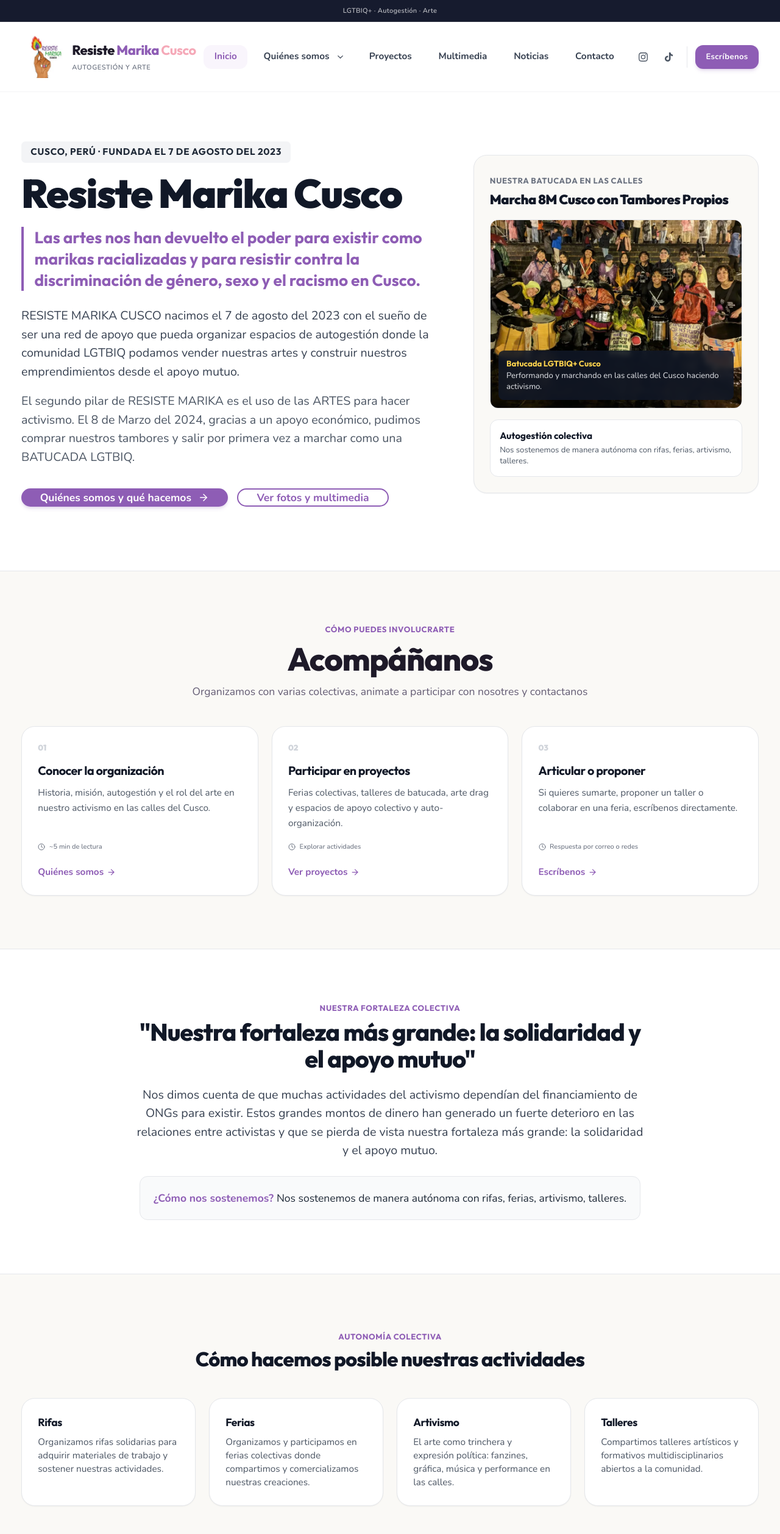
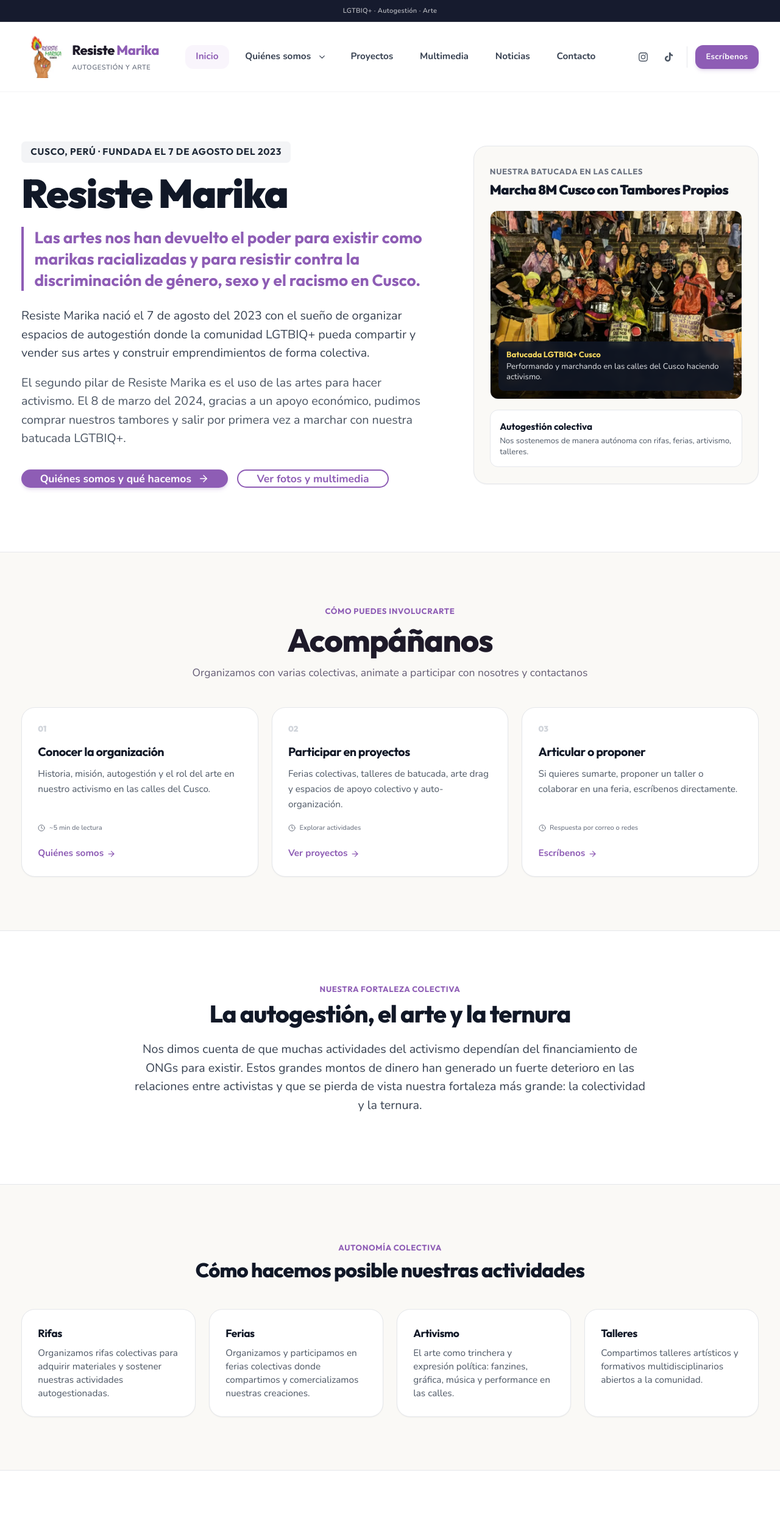
Before and after one commit to ElizabethVeronica/ResisteMarika.org, a React (Vite) app: page / in a window 1280 px wide. Shown: the top 2516 px of the page at 61% size. Built offline with nearby package versions, Linux system fonts and the light colour scheme.

Commit message:
Retirar fases del inicio y guardar plan privado

```diff
--- a/src/components/layout/Footer.tsx
+++ b/src/components/layout/Footer.tsx
@@ -68,16 +68,16 @@ export default function Footer() {
               </div>
               <div className="flex flex-col">
                 <span className="font-display font-extrabold text-xl tracking-tight text-white leading-none">
-                  Resiste <span className="text-brand-purpleSoft">Marika</span> <span className="text-brand-pink">Cusco</span>
+                  Resiste <span className="text-brand-purpleSoft">Marika</span>
                 </span>
                 <span className="text-[10px] font-bold text-brand-sky tracking-wider uppercase mt-0.5">
-                  Red de Apoyo Mutuo & Autogestión
+                  Red Colectiva & Autogestión
                 </span>
               </div>
             </Link>
 
             <p className="text-sm text-white/75 leading-relaxed max-w-sm mt-1 font-sans">
-              Nacimos el <strong>7 de agosto del 2023</strong> en Cusco como una red de apoyo mutuo para construir espacios de autogestión, arte y defensa de los derechos de la comunidad LGTBIQ+ y mujeres.
+              Nacimos el <strong>7 de agosto del 2023</strong> en Cusco como una red colectiva para construir espacios de autogestión, arte y defensa de los derechos de la comunidad LGTBIQ+ y mujeres.
             </p>
 
             <div className="flex items-center gap-2 text-xs text-brand-yellowWarm font-semibold">
@@ -156,9 +156,9 @@ export default function Footer() {
 
         {/* Barra Inferior */}
         <div className="pt-8 flex flex-col sm:flex-row items-center justify-between gap-4 text-xs text-white/60 font-sans">
-          <p>© {year} Resiste Marika Cusco. Asociación Civil Sin Fines de Lucro.</p>
+          <p>© {year} Resiste Marika. Asociación Civil Sin Fines de Lucro.</p>
           <p className="flex items-center gap-1.5 font-medium">
-            Solidaridad, artivismo y ternura radical <Heart size={12} className="text-brand-pink fill-brand-pink" />
+            Colectividad, artivismo y ternura radical <Heart size={12} className="text-brand-pink fill-brand-pink" />
           </p>
         </div>
       </Container>
--- a/src/components/layout/Navbar.tsx
+++ b/src/components/layout/Navbar.tsx
@@ -51,24 +51,24 @@ export default function Navbar() {
         )}
       >
         <Container className="flex items-center justify-between">
-          {/* Logo Institucional: Resiste Marika Cusco */}
+          {/* Logo institucional de Resiste Marika */}
           <Link
             to="/"
             className="flex items-center gap-3 group"
             onClick={() => setMobileOpen(false)}
           >
-            {/* Logo oficial de Resiste Marika Cusco */}
+            {/* Logo oficial de Resiste Marika */}
             <div className="relative h-14 w-14 sm:h-16 sm:w-16 overflow-hidden transition-transform group-hover:scale-105">
               <img
                 src="/images/logo.jpg"
-                alt="Logo Resiste Marika Cusco"
+                alt="Logo de Resiste Marika"
                 className="w-full h-full object-cover"
               />
             </div>
 
             <div className="flex flex-col">
               <span className="font-display font-extrabold text-lg sm:text-xl tracking-tight text-brand-dark leading-none">
-                Resiste <span className="text-brand-purple">Marika</span> <span className="text-brand-pink font-bold">Cusco</span>
+                Resiste <span className="text-brand-purple">Marika</span>
               </span>
               <span className="text-[11px] font-semibold text-gray-500 tracking-wider uppercase mt-1">
                 Autogestión y Arte
--- a/src/config/navigation.ts
+++ b/src/config/navigation.ts
@@ -9,7 +9,7 @@ export const NAV_LINKS: NavLink[] = [
       { label: 'Nosotros',               href: '/quienes-somos#nosotros',               descripcion: 'Historia, arte y comunidad en Cusco' },
       { label: 'Misión y Visión',        href: '/quienes-somos#mision-vision',          descripcion: 'Propósito y 6 objetivos estratégicos' },
       { label: 'Dónde trabajamos',       href: '/quienes-somos#donde-trabajamos',       descripcion: 'Ámbito territorial y presencia en Cusco' },
-      { label: 'Con quiénes trabajamos', href: '/quienes-somos#con-quienes-trabajamos', descripcion: 'Redes, articulación y apoyo mutuo' },
+      { label: 'Con quiénes trabajamos', href: '/quienes-somos#con-quienes-trabajamos', descripcion: 'Redes, articulación y auto-organización' },
     ],
   },
   { label: 'Proyectos',      href: '/proyectos' },
--- a/src/config/nosotros.ts
+++ b/src/config/nosotros.ts
@@ -5,21 +5,21 @@ export const HISTORIA_RESUMEN = {
   ciudad: 'Cusco, Perú',
   organizacion: 'Resiste Marika Cusco',
   lema: 'Las artes nos han devuelto el poder para existir como marikas racializadas y resistir contra la discriminación en Cusco.',
-  sublema: 'Red de autogestión, arte y apoyo mutuo',
+  sublema: 'Red de autogestión, arte y ternura',
   declaracionInicial:
     'Las artes nos han devuelto el poder para existir como marikas racializadas y para resistir contra la discriminación de género, sexo y el racismo en Cusco.',
   parrafo1:
-    'RESISTE MARIKA CUSCO nacimos el 7 de agosto del 2023 con el sueño de ser una red de apoyo que pueda organizar espacios de autogestión donde la comunidad LGTBIQ podamos vender nuestras artes y construir nuestros emprendimientos desde el apoyo mutuo.',
+    'Resiste Marika nació el 7 de agosto del 2023 con el sueño de organizar espacios de autogestión donde la comunidad LGTBIQ+ pueda compartir y vender sus artes y construir emprendimientos de forma colectiva.',
   parrafo2:
-    'Nos dimos cuenta de que muchas actividades del activismo dependían del financiamiento de ONGs para existir. Estos grandes montos de dinero han generado un fuerte deterioro en las relaciones entre activistas y que se pierda de vista nuestra fortaleza más grande: la solidaridad y el apoyo mutuo.',
+    'Nos dimos cuenta de que muchas actividades del activismo dependían del financiamiento de ONGs para existir. Estos grandes montos de dinero han generado un fuerte deterioro en las relaciones entre activistas y que se pierda de vista nuestra fortaleza más grande: la colectividad y la ternura.',
   parrafo3:
     'Nos sostenemos de manera autónoma con rifas, ferias, artivismo, talleres.',
   pilarArtes:
-    'El segundo pilar de RESISTE MARIKA es el uso de las ARTES para hacer activismo. El 8 de Marzo del 2024, gracias a un apoyo económico, pudimos comprar nuestros tambores y salir por primera vez a marchar como una BATUCADA LGTBIQ.',
+    'El segundo pilar de Resiste Marika es el uso de las artes para hacer activismo. El 8 de marzo del 2024, gracias a un apoyo económico, pudimos comprar nuestros tambores y salir por primera vez a marchar con nuestra batucada LGTBIQ+.',
   disciplinasArtisticas:
     'Además de hacer música y performar en las calles del Cusco haciendo activismo, nuestros miembros somos escritores, ilustradores, actores, escultores, músicos, tejedores, danzantes y arte terapeutas.',
   talleresMultidisciplinarios:
-    'Por esa razón, solemos compartir talleres artísticos multidisciplinarios en los que enseñamos a conectar con las artes como forma de activismo LGBTIQ, antipatriarcal, descolonial y antirracista.',
+    'Por esa razón, solemos compartir talleres artísticos multidisciplinarios en los que conectamos con las artes como forma de activismo LGTBIQ+, antipatriarcal, descolonial y antirracista.',
 }
 
 export const DISCIPLINAS = [
@@ -40,7 +40,7 @@ export const MISION_VISION = {
     'Fortalecemos las capacidades de nuestros miembros para aportar en la formulación de políticas públicas en favor de la comunidad.',
     'Participamos en los procesos, espacios e instancias de vigilancia ciudadana, concertación y gestión participativa distritales existentes, y en aquéllos que se instituyan en adelante.',
     'Promovemos e impulsamos proyectos y programas de desarrollo integral con el fin de fortalecer las capacidades de las y los integrantes y de la comunidad en general.',
-    'Reconocemos y valoramos el rol y los derechos de la población LGBTIQ+ y mujeres en las diferentes etapas del desarrollo de vida, en la organización, en la comunidad y en la sociedad.',
+    'Reconocemos y valoramos el rol y los derechos de la población LGTBIQ+ y mujeres en las diferentes etapas del desarrollo de vida, en la organización, en la comunidad y en la sociedad.',
     'Impulsamos la creación, el fortalecimiento y coordinación permanente con organizaciones afines y superiores estatales y privadas de ámbito nacional e internacional.',
   ],
 }
@@ -87,7 +87,7 @@ export const OBJETIVOS_ESTRATEGICOS = [
     numero: '05',
     titulo: 'Reconocimiento y Derechos',
     descripcion:
-      'Reconocemos y valoramos el rol y los derechos de la población LGBTIQ+ y mujeres en las diferentes etapas del desarrollo de vida, en la organización, en la comunidad y en la sociedad.',
+      'Reconocemos y valoramos el rol y los derechos de la población LGTBIQ+ y mujeres en las diferentes etapas del desarrollo de vida, en la organización, en la comunidad y en la sociedad.',
     icono: 'Users',
     enfoque: 'Comunidad y Mujeres',
   },
@@ -106,7 +106,7 @@ export const FORMAS_AUTOGESTION = [
   {
     id: 'rifas',
     titulo: 'Rifas',
-    descripcion: 'Organizamos rifas solidarias para adquirir materiales de trabajo y sostener nuestras actividades.',
+    descripcion: 'Organizamos rifas colectivas para adquirir materiales y sostener nuestras actividades autogestionadas.',
   },
   {
     id: 'ferias',
@@ -138,7 +138,7 @@ export const DONDE_TRABAJAMOS = {
     {
       titulo: 'En ferias y espacios autogestionados',
       descripcion:
-        'Creamos y habitamos ferias para que nuestra comunidad comparta su arte y construya iniciativas desde el apoyo mutuo.',
+        'Creamos y habitamos ferias para compartir nuestro arte y construir iniciativas desde la auto-organización.',
     },
     {
       titulo: 'En talleres artísticos colectivos',
@@ -155,7 +155,7 @@ export const DONDE_TRABAJAMOS = {
 
 export const CON_QUIENES_TRABAJAMOS = {
   principios:
-    'Nos articulamos desde la solidaridad, el apoyo mutuo y el respeto mutuo, priorizando siempre la autonomía colectiva.',
+    'Nos articulamos desde la auto-organización, la ternura y el respeto, priorizando siempre la autonomía colectiva.',
   redes: [
     {
       categoria: 'Colectivos LGTBIQ+ y disidencias',
@@ -185,7 +185,7 @@ export const VALORES: ValorInstitucional[] = [
   },
   {
     id: 'solidaridad',
-    titulo: 'Solidaridad y Apoyo Mutuo',
+    titulo: 'Autonomía y Ternura',
     descripcion: 'Nuestra fortaleza radica en reconocernos, cuidarnos y sostenernos colectivamente.',
     icono: 'HeartHandshake',
   },
@@ -216,7 +216,7 @@ export const EQUIPO: TeamMember[] = [
     id: '2',
     nombre: 'Ferias Colectivas',
     rol: 'Autogestión Colectiva',
-    bio: 'Organización de ferias donde la comunidad comparte sus artes y creaciones desde el apoyo mutuo.',
+    bio: 'Organización de ferias donde compartimos nuestras artes y creaciones desde la auto-organización.',
     foto: '/images/Marika Fest 2024 - Feria de autogestión LGTBIQ.jpg',
     redes: { instagram: 'https://www.instagram.com/resiste.marika.cusco' },
   },
@@ -240,7 +240,7 @@ export const EQUIPO: TeamMember[] = [
 
 export const ALIANZAS: Alianza[] = [
   { id: '1', nombre: 'Colectivos LGTBIQ+ de Cusco', tipo: 'Articulación Local', logoText: 'CUSCO' },
-  { id: '2', nombre: 'Redes Colectivas', tipo: 'Apoyo Mutuo', logoText: 'RED' },
+  { id: '2', nombre: 'Redes Colectivas', tipo: 'Auto-organización', logoText: 'RED' },
   { id: '3', nombre: 'Organizaciones de Mujeres', tipo: 'Defensa de Derechos', logoText: 'MUJERES' },
   { id: '4', nombre: 'Creadores y Artivistas', tipo: 'Artes Independientes', logoText: 'ARTE' },
   { id: '5', nombre: 'Instancias de Vigilancia Ciudadana', tipo: 'Gestión Participativa', logoText: 'VIGILA' },
--- a/src/config/noticias.ts
+++ b/src/config/noticias.ts
@@ -3,7 +3,7 @@ import type { Noticia } from '@/types'
 export const NOTICIAS: Noticia[] = [
   {
     id: '1',
-    titulo: 'Rimanakuy Marika 2025: Investigaciones sobre la Memoria Andina LGTBIQ',
+    titulo: 'Rimanakuy Marika 2025: Investigaciones sobre la Memoria Andina LGTBIQ+',
     resumen:
       'Círculo de diálogo e investigaciones colectivas sobre memoria disidente andina, identidades históricas y resistencia en el Cusco.',
     imagen: '/images/Rimanakuy Marika 2025  - Investigaciones sobre la Memoria Andina LGTBIQ.png',
@@ -27,7 +27,7 @@ export const NOTICIAS: Noticia[] = [
   },
   {
     id: '3',
-    titulo: 'Marika Fest 2024: Feria Colectiva y Autogestión LGTBIQ en Cusco',
+    titulo: 'Marika Fest 2024: Feria Colectiva y Autogestión LGTBIQ+ en Cusco',
     resumen:
       'Espacio autogestionado de arte disidente, productos de concientización, talleres de cuidado y encuentro colectivo.',
     imagen: '/images/Marika Fest 2024 - Feria de autogestión LGTBIQ.jpg',
--- a/src/config/voluntariado.ts
+++ b/src/config/voluntariado.ts
@@ -35,7 +35,7 @@ export const ROLES_VOLUNTARIADO: OportunidadVoluntariado[] = [
     modalidad: 'Presencial / Virtual',
     dedicacion: '3 a 5 hrs / semana',
     descripcion:
-      'Dirigido a profesionales o últimos ciclos de Psicología o Trabajo Social con formación previa en enfoque afirmativo LGBTIQ+.',
+      'Dirigido a profesionales o últimos ciclos de Psicología o Trabajo Social con formación previa en enfoque afirmativo LGTBIQ+.',
   },
 ]
 
@@ -44,7 +44,7 @@ export const FAQS_COLABORA: FAQItem[] = [
     id: '1',
     pregunta: '¿Cuáles son los requisitos para ser voluntarie?',
     respuesta:
-      'Tener compromiso con los derechos humanos y la causa LGBTIQ+, disposición de tiempo para reuniones de coordinación y participar en nuestro taller de inducción obligatoria.',
+      'Tener compromiso con los derechos humanos y la causa LGTBIQ+, disposición de tiempo para reuniones de coordinación y participar en nuestro taller de inducción obligatoria.',
   },
   {
     id: '2',
--- a/src/pages/Contacto.tsx
+++ b/src/pages/Contacto.tsx
@@ -272,7 +272,7 @@ export default function Contacto() {
                 </div>
               </Reveal>
 
-              {/* Mensaje de Apoyo Mutuo */}
+              {/* Mensaje de economía autogestionada */}
               <Reveal direction="right" delay={0.2}>
                 <div className="rounded-3xl border-2 border-brand-pinkSoft/40 bg-brand-pinkLight/30 p-6 flex items-start gap-4">
                   <Sparkles size={24} className="text-brand-purple shrink-0 mt-0.5" />
@@ -281,7 +281,7 @@ export default function Contacto() {
                       Construcción colectiva
                     </h4>
                     <p className="text-xs text-surface-muted leading-relaxed font-sans">
-                      Resiste Marika Cusco no cobra comisiones abusivas ni lucra con las actividades de la comunidad. Construimos economía solidaria basada en el respeto, el afecto y la transparencia.
+                      Resiste Marika no cobra comisiones abusivas ni lucra con las actividades de la comunidad. Construimos una economía autogestionada desde el respeto, el afecto y la transparencia.
                     </p>
                   </div>
                 </div>
--- a/src/pages/Home.tsx
+++ b/src/pages/Home.tsx
@@ -34,7 +34,7 @@ export default function Home() {
               </span>
 
               <h1 className="text-4xl sm:text-5xl lg:text-6xl font-black font-display text-gray-900 leading-tight tracking-tight mb-5">
-                Resiste Marika Cusco
+                Resiste Marika
               </h1>
 
               {/* Lema directo tomado de sus propias palabras */}
@@ -81,7 +81,7 @@ export default function Home() {
                     className="w-full h-full object-cover group-hover:scale-102 transition-transform duration-300"
                   />
                   <div className="absolute bottom-3 left-3 right-3 bg-gray-900/85 backdrop-blur-sm text-white p-3 rounded-lg text-xs font-sans">
-                    <p className="font-bold font-display text-amber-300">
+                    <p className="font-bold font-display text-brand-yellowWarm">
                       Batucada LGTBIQ+ Cusco
                     </p>
                     <p className="text-xs text-gray-200 mt-0.5">
@@ -115,17 +115,13 @@ export default function Home() {
                 Nuestra Fortaleza Colectiva
               </span>
               <h2 className="text-2xl sm:text-3xl lg:text-4xl font-extrabold font-display text-gray-900 mb-5 leading-tight">
-                "Nuestra fortaleza más grande: la solidaridad y el apoyo mutuo"
+                La autogestión, el arte y la ternura
               </h2>
 
               <p className="text-base sm:text-lg text-gray-700 font-sans leading-relaxed mb-6">
                 {HISTORIA_RESUMEN.parrafo2}
               </p>
 
-              <div className="p-4 sm:p-5 rounded-xl bg-gray-50 border border-gray-200 text-sm sm:text-base text-gray-800 font-sans inline-block">
-                <span className="font-bold text-brand-purple">¿Cómo nos sostenemos? </span>
-                Nos sostenemos de manera autónoma con rifas, ferias, artivismo, talleres.
-              </div>
             </div>
           </Reveal>
         </Container>
@@ -373,17 +369,17 @@ export default function Home() {
       </section>
 
       {/* ── LLAMADO A ARTICULAR / CONTACTO ─────────────────── */}
-      <section className="py-16 sm:py-20 bg-gray-900 text-white">
+      <section className="py-16 sm:py-20 bg-gradient-to-br from-brand-skyLight via-white to-brand-purpleLight border-y border-brand-pinkSoft/60">
         <Container>
           <div className="max-w-3xl mx-auto text-center">
-            <span className="text-xs font-bold uppercase tracking-wider text-amber-300 font-display mb-2 block">
+            <span className="text-xs font-bold uppercase tracking-wider text-brand-purple font-display mb-2 block">
               Red Colectiva en Cusco
             </span>
-            <h2 className="text-2xl sm:text-3xl lg:text-4xl font-extrabold font-display leading-tight mb-4">
+            <h2 className="text-2xl sm:text-3xl lg:text-4xl font-extrabold font-display text-brand-dark leading-tight mb-4">
               ¿Quieres sumarte, proponer un taller o articular con nosotres?
             </h2>
-            <p className="text-sm sm:text-base text-gray-300 font-sans leading-relaxed mb-8">
-              Escríbenos a nuestro correo oficial <span className="text-white font-semibold underline">resistemarik@gmail.com</span> o contáctanos por Instagram y TikTok.
+            <p className="text-sm sm:text-base text-surface-muted font-sans leading-relaxed mb-8">
+              Escríbenos a nuestro correo oficial <span className="text-brand-purple font-semibold underline">resistemarik@gmail.com</span> o contáctanos por Instagram y TikTok.
             </p>
             <div className="flex flex-wrap justify-center gap-3.5">
               <Button href="/contacto" size="lg" variant="primary">
--- a/src/pages/Proyectos.tsx
+++ b/src/pages/Proyectos.tsx
@@ -19,7 +19,7 @@ export default function Proyectos() {
                   Ferias, artivismo y <span className="text-gradient">proyectos colectivos</span>
                 </>
               }
-              subtitle="Espacios de autogestión económica, formación entre pares, apoyo mutuo y vigilancia ciudadana para la comunidad LGTBIQ+ y mujeres."
+              subtitle="Espacios de auto-organización, formación colectiva y vigilancia ciudadana para la comunidad LGTBIQ+ y mujeres."
               className="max-w-3xl mx-auto text-center"
             />
           </Reveal>
@@ -122,7 +122,7 @@ export default function Proyectos() {
                 ¿Haces arte, tienes una iniciativa o quieres proponer un taller en Cusco?
               </h3>
               <p className="text-sm sm:text-base text-white/80 max-w-2xl mx-auto mb-6 leading-relaxed font-sans">
-                Nuestras ferias y actividades están abiertas a la comunidad LGTBIQ+ y mujeres que quieran sumar sus artes, oficios y creaciones desde la solidaridad y el apoyo mutuo.
+                Nuestras ferias y actividades están abiertas a la comunidad LGTBIQ+ y mujeres que quieran sumar sus artes, oficios y creaciones desde la auto-organización y la ternura.
               </p>
               <Button href="/contacto" size="lg" variant="yellow">
                 Escríbenos para participar
--- a/src/pages/QuienesSomos.tsx
+++ b/src/pages/QuienesSomos.tsx
@@ -147,13 +147,13 @@ export default function QuienesSomos() {
                   <div>
                     <dt className="text-gray-400 font-medium">Naturaleza</dt>
                     <dd className="font-semibold text-gray-800">
-                      Asociación civil autónoma, red de apoyo mutuo y artivismo
+                      Asociación civil autónoma, red colectiva y artivismo
                     </dd>
                   </div>
                   <div>
                     <dt className="text-gray-400 font-medium">Enfoques rectores</dt>
                     <dd className="font-semibold text-gray-800">
-                      LGBTIQ+, racializado, antipatriarcal, descolonial y antirracista
+                      LGTBIQ+, racializado, antipatriarcal, descolonial y antirracista
                     </dd>
                   </div>
                 </dl>
@@ -169,7 +169,7 @@ export default function QuienesSomos() {
                   <Flame size={14} className="text-brand-purple" /> Segundo Pilar Institucional
                 </span>
                 <h3 className="text-2xl sm:text-3xl font-bold font-display text-gray-900 mb-4">
-                  El uso de las ARTES para hacer activismo y la Batucada LGTBIQ+
+                  El uso de las artes para hacer activismo y la batucada LGTBIQ+
                 </h3>
                 <p className="text-gray-700 font-sans text-base sm:text-lg leading-relaxed mb-4">
                   {HISTORIA_RESUMEN.pilarArtes}
```
Also changed, not shown: src/config/multimedia.ts (+4 -4 lines), src/config/programas.ts (+4 -4 lines).
